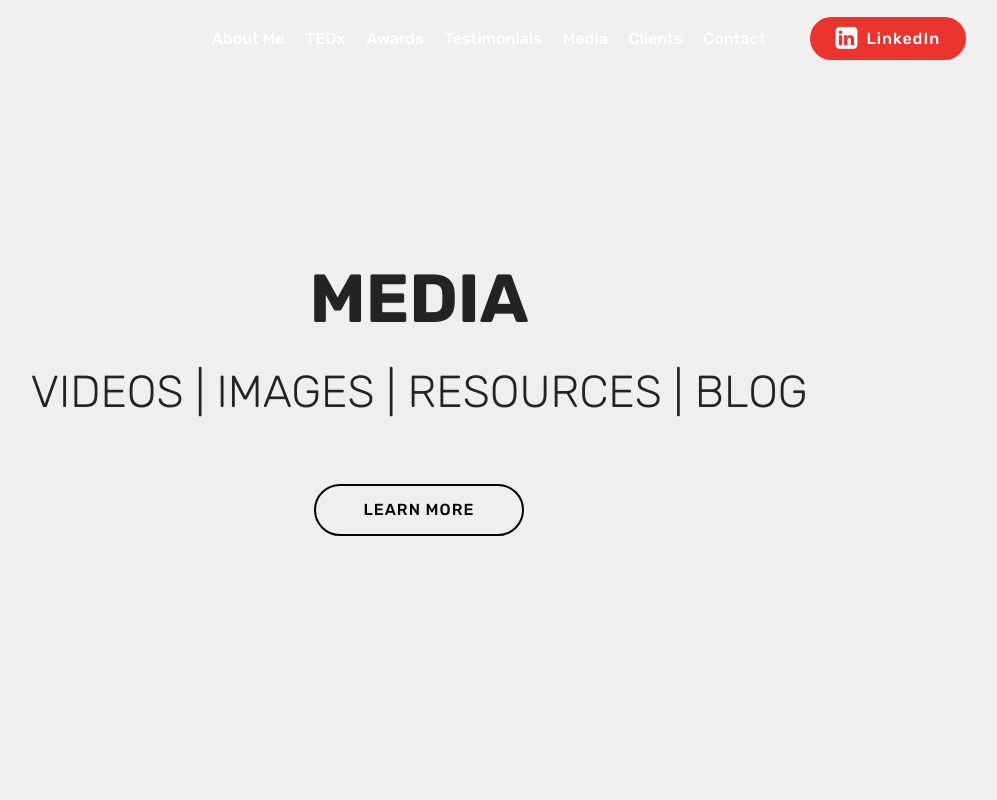
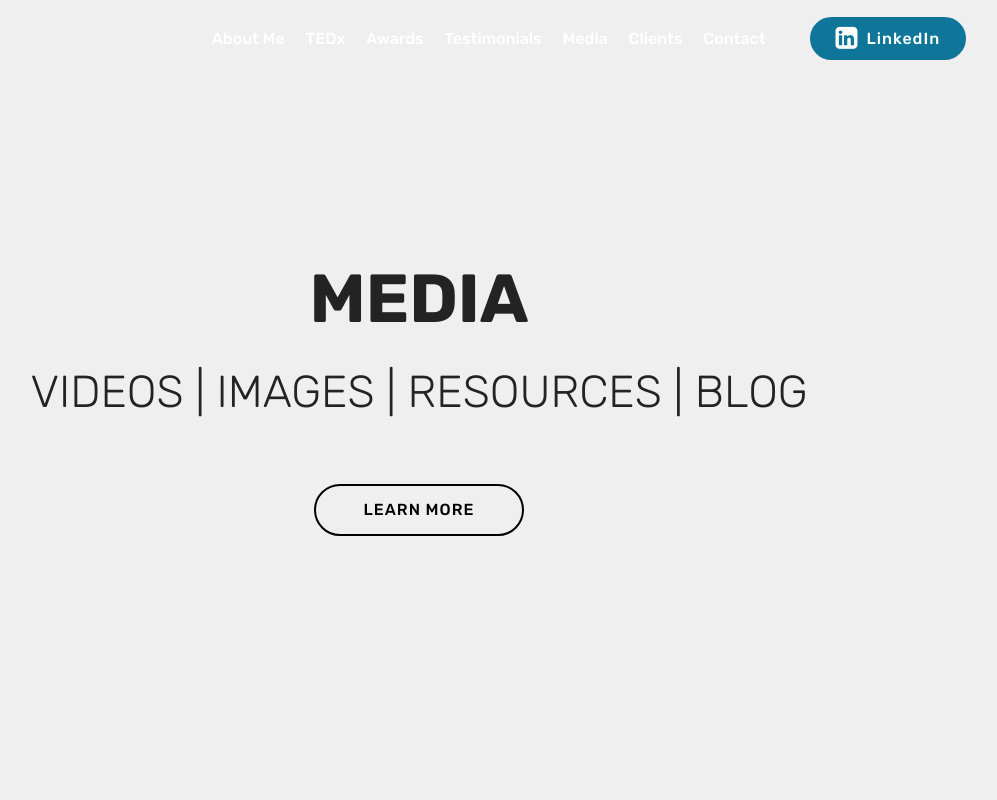
Before and after one commit to jagsohal/sunny, a plain HTML site: page page1.html in a window 1280 px wide. Shown: the top 800 px of the page, without its empty margins (221-1218 px from the left). Drawn offline with Linux system fonts and the light colour scheme.

Commit message:
create github pages

```diff
--- a/page1.html
+++ b/page1.html
@@ -6,7 +6,7 @@
   <meta http-equiv="X-UA-Compatible" content="IE=edge">
 
   <meta name="viewport" content="width=device-width, initial-scale=1, minimum-scale=1">
-  <link rel="shortcut icon" href="assets/images/logo20.png" type="image/x-icon">
+  <link rel="shortcut icon" href="assets/images/logo21.png" type="image/x-icon">
   <meta name="description" content="Site Builder Description">
 
   <title>Media</title>
@@ -62,7 +62,7 @@
 
                         Contact</a></li><li class="nav-item"><a class="nav-link link text-white display-4" href="#">
                         </a></li></ul>
-            <div class="navbar-buttons mbr-section-btn"><a class="btn btn-sm btn-primary display-4" href="https://www.linkedin.com/in/sunnydhadley/?originalSubdomain=uk" target="_blank"><span class="fa fa-linkedin-square mbr-iconfont mbr-iconfont-btn"></span>
+            <div class="navbar-buttons mbr-section-btn"><a class="btn btn-sm btn-info display-4" href="https://www.linkedin.com/in/sunnydhadley/?originalSubdomain=uk" target="_blank"><span class="fa fa-linkedin-square mbr-iconfont mbr-iconfont-btn"></span>
                     LinkedIn</a></div>
         </div>
     </nav>
```
Also changed, not shown: index.html (+3 -3 lines), page2.html (+2 -2 lines), assets/images/logo21.png (added), 1 other file.
